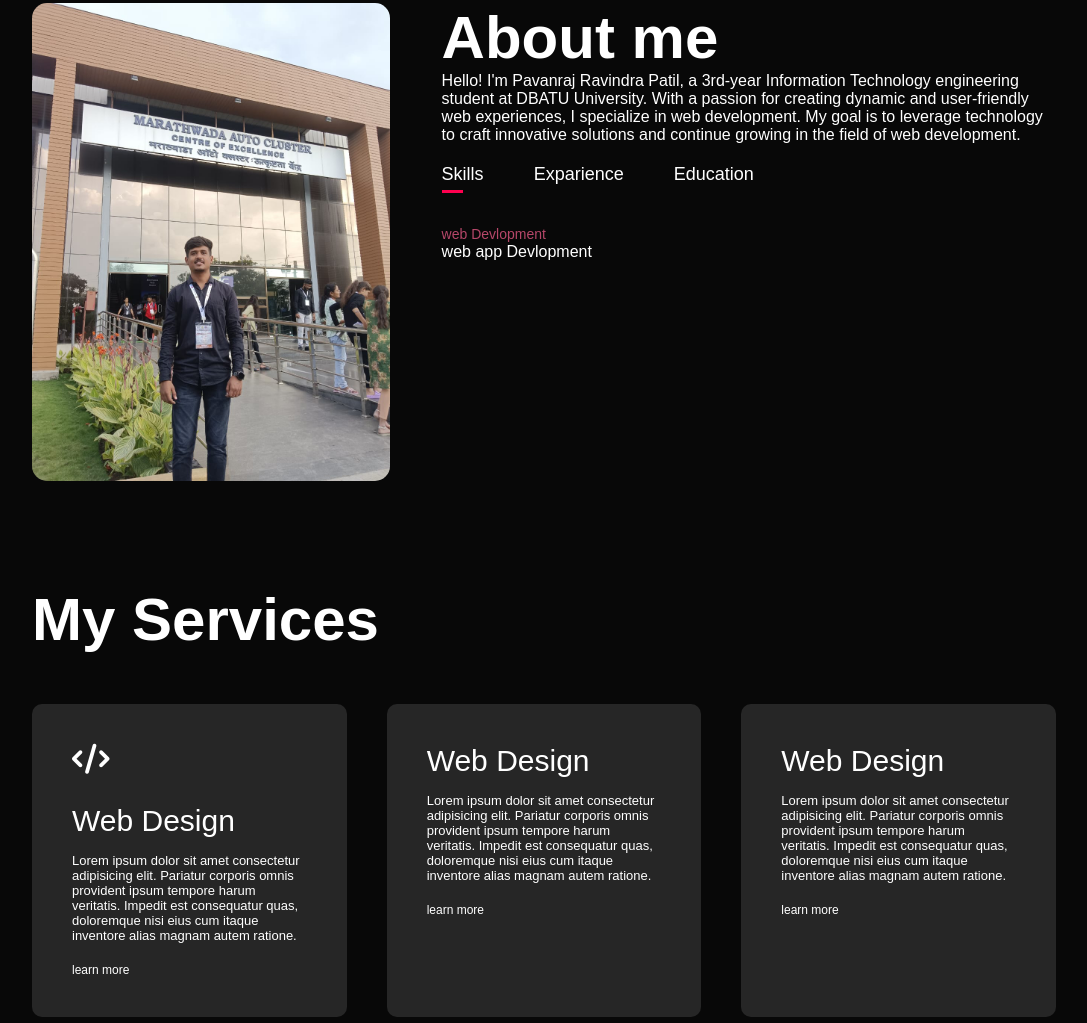
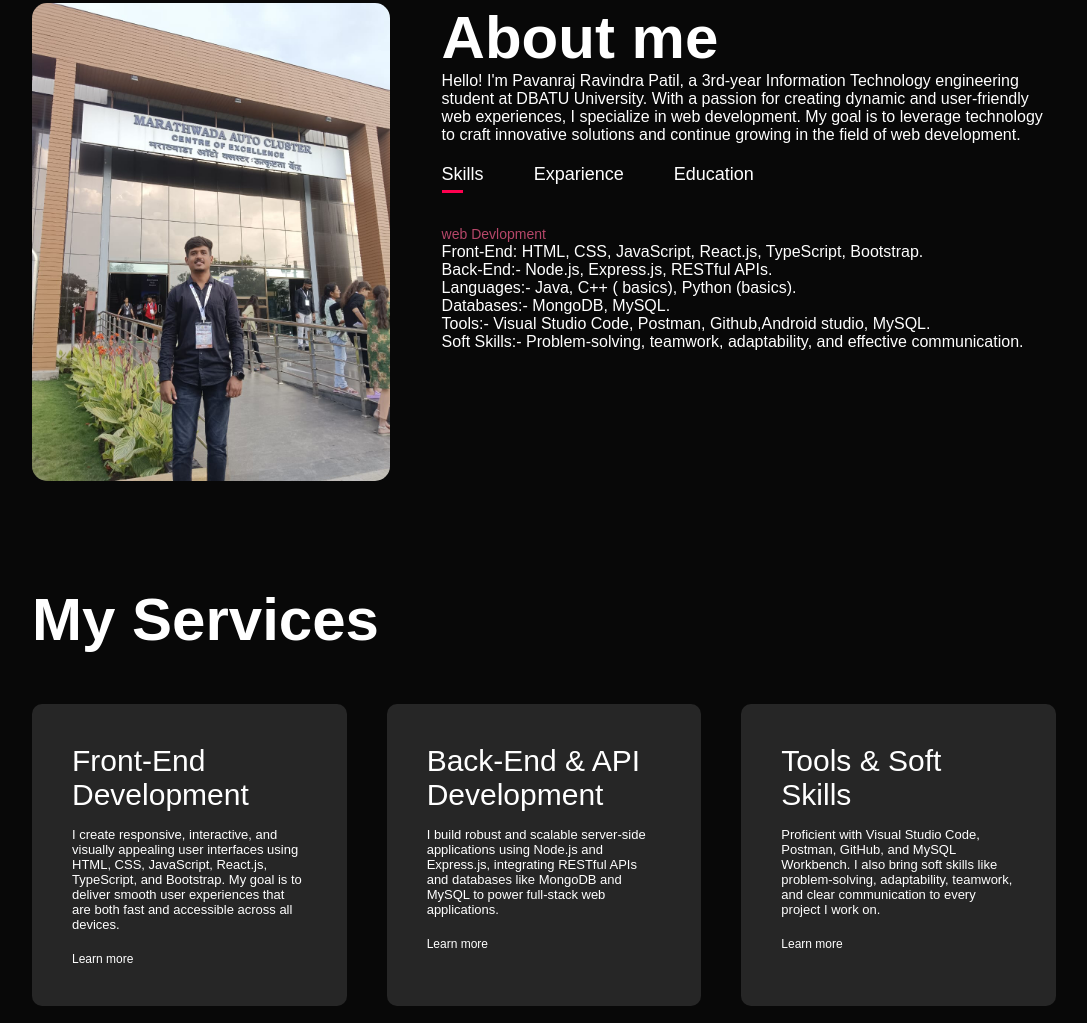
Before and after one commit to Pavanrajpatil123/My_Portfolio, a plain HTML site: page index.html in a window 1280 px wide. Shown: the part 887-1910 px from the top of the page, without its empty margins (96-1183 px from the left). Drawn offline with Linux system fonts and the light colour scheme.

Commit message:
Update index.html

```diff
--- a/index.html
+++ b/index.html
@@ -1,3 +1,5 @@
+
+
  <!DOCTYPE html>
 <html lang="en">
 <head>
@@ -52,7 +54,18 @@
                         </div>
                         <div class="tab-contents active-tab " id="skills" >
                             <ul>
-                                <li><span>web Devlopment</span><br>web app Devlopment</li>
+                                <li><span>web Devlopment</span><br>Front-End: HTML, CSS, JavaScript, React.js, TypeScript, Bootstrap.
+                                                                   <br>
+                                                                   Back-End:-  Node.js, Express.js, RESTful APIs.
+                                                                   <br>
+                                                                   Languages:-  Java, C++ ( basics), Python (basics).
+                                                                   <br>
+                                                                   Databases:-  MongoDB, MySQL.
+                                                                   <br>
+                                                                   Tools:-  Visual Studio Code, Postman, Github,Android studio, MySQL.
+                                                                   <br>
+                                                                   Soft Skills:-  Problem-solving, teamwork, adaptability, and effective communication.
+                                                                </li>
                             </ul>
                          </div>
                          <div class="tab-contents" id="Exparirnce">
@@ -86,7 +99,7 @@
         <div class="container">
             <h1 class="sub-title">My Services</h1>
             <div class="services-list">
-                <div>
+                <!-- <div>
                     <i class="fas fa-code"></i>
                     <h2>Web Design</h2>
                     <p>Lorem ipsum dolor sit amet consectetur adipisicing elit. Pariatur corporis
@@ -109,7 +122,26 @@
                      doloremque nisi eius cum itaque inventore alias magnam autem ratione.</p>
                      <a href="#">learn more</a>
                 </div>
-            </div>
+            </div> -->
+
+            <div>
+  <h2>Front-End Development</h2>
+  <p>I create responsive, interactive, and visually appealing user interfaces using HTML, CSS, JavaScript, React.js, TypeScript, and Bootstrap. My goal is to deliver smooth user experiences that are both fast and accessible across all devices.</p>
+  <a href="#">Learn more</a>
+</div>
+
+<div>
+  <h2>Back-End & API Development</h2>
+  <p>I build robust and scalable server-side applications using Node.js and Express.js, integrating RESTful APIs and databases like MongoDB and MySQL to power full-stack web applications.</p>
+  <a href="#">Learn more</a>
+</div>
+
+<div>
+  <h2>Tools & Soft Skills</h2>
+  <p>Proficient with Visual Studio Code, Postman, GitHub, and MySQL Workbench. I also bring soft skills like problem-solving, adaptability, teamwork, and clear communication to every project I work on.</p>
+  <a href="#">Learn more</a>
+</div>
+
         </div>
     </div>
 
@@ -120,12 +152,23 @@
             <div class="work-list">
                 <div class="work">
                     <img src="work-1.png">
-                    <div class="layer">
+                    <!-- <div class="layer">
                         <h3>Social Media App</h3>
                         <p>The app connects you the talented people around the world
                            Downlod it from play store.</p>
                            <a href="#"><i class="fa-sharp fa-solid fa-arrow-up-right-from-square"></i></a>
-                    </div>
+                    </div> -->
+
+                <div class="layer">
+    <h3>Social Media App</h3>
+    <p>The app connects you to talented people around the world. Download it from the Play Store.</p>
+    <a href="https://your-project-link.com" target="_blank">
+        <i class="fa-sharp fa-solid fa-arrow-up-right-from-square"></i>
+    </a>
+</div>
+
+
+
                 </div>
                 <div class="work">
                     <img src="work-2.png">
@@ -147,6 +190,8 @@
                 </div>
             </div>
             <a href="#" class="btn">See more</a>
+
+
         </div>
      </div>
      <!-- contact -->
```
